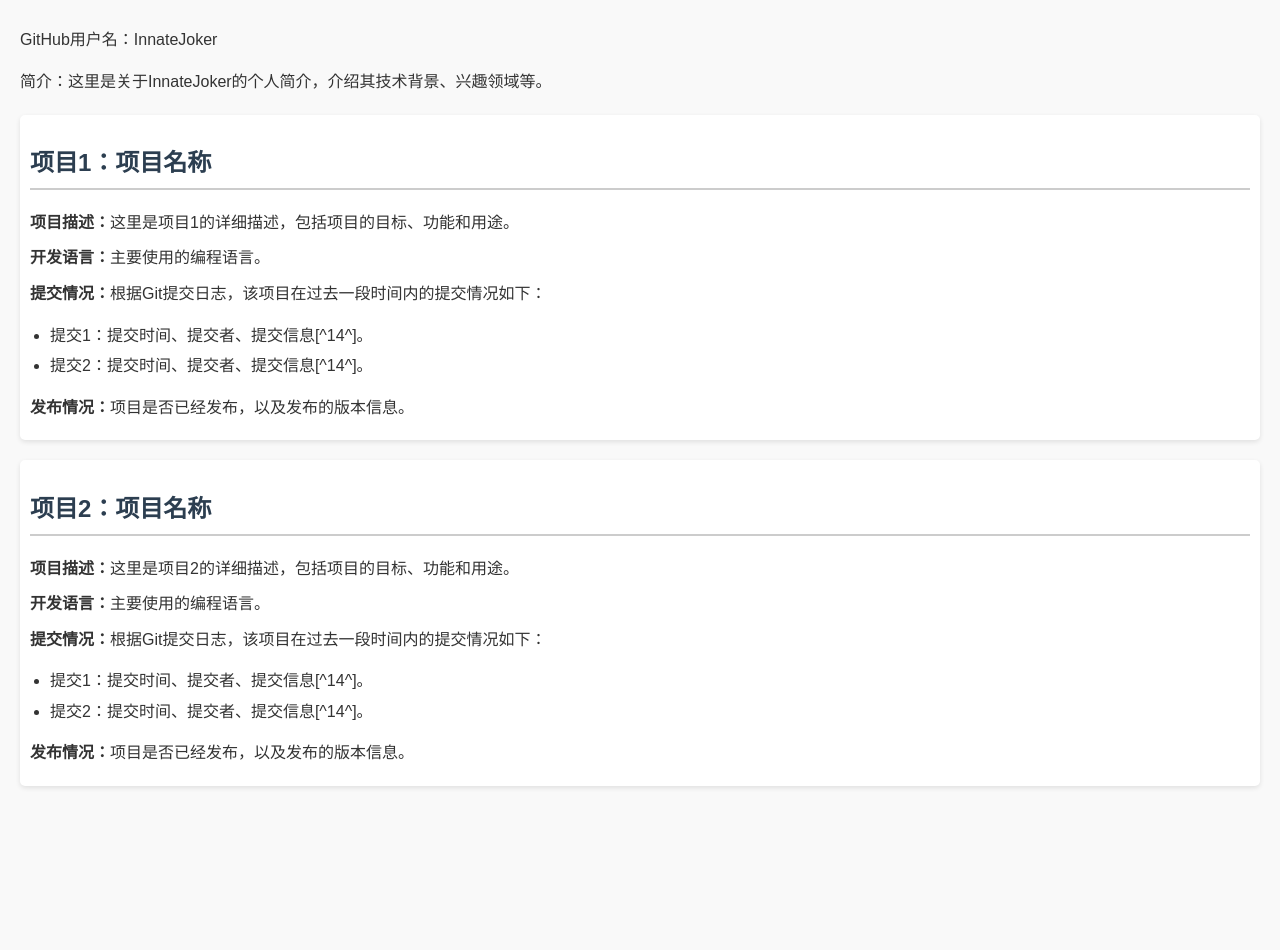
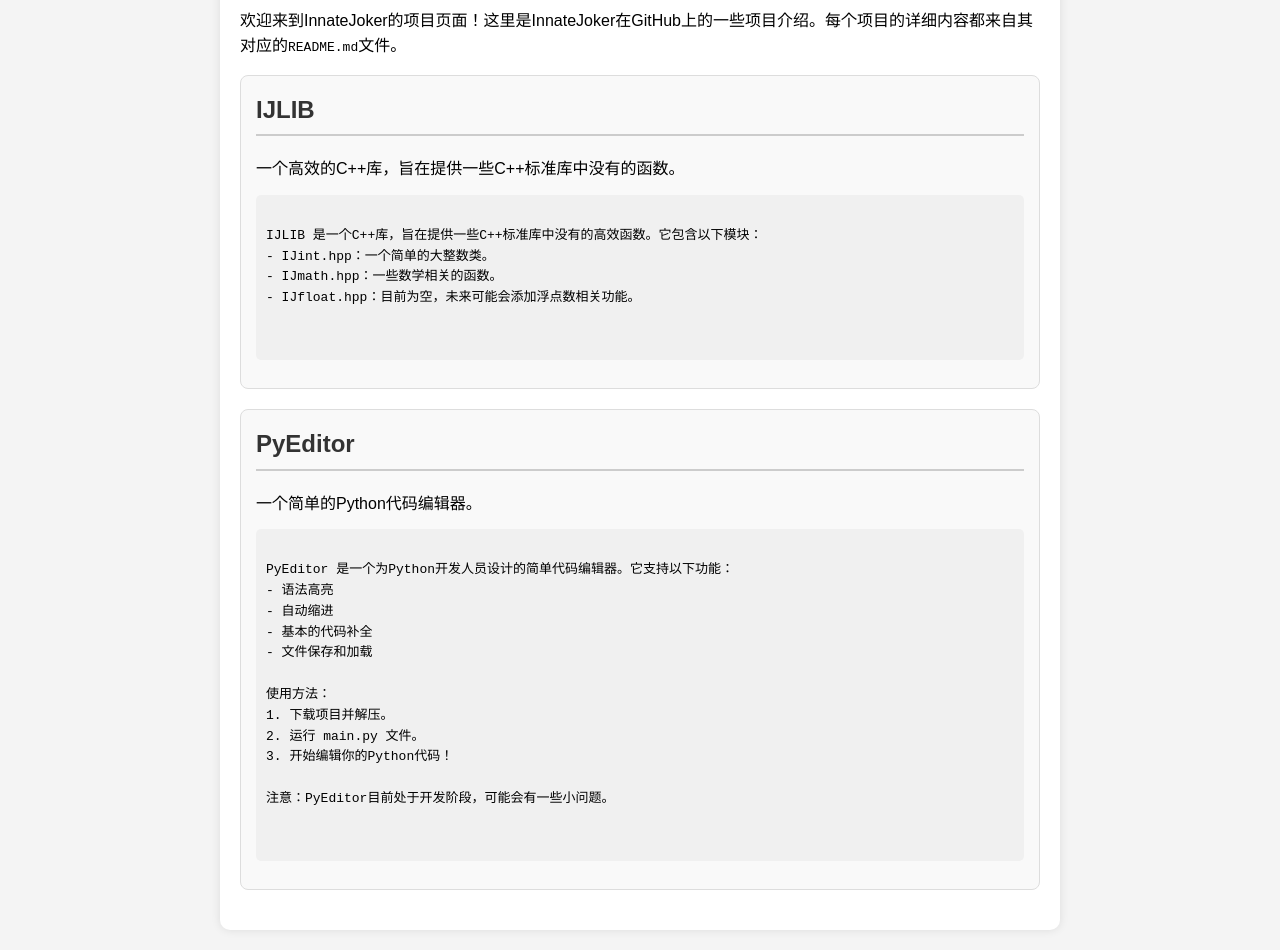
Before and after one commit to InnateJoker/InnateJoker.github.io, a plain HTML site: page index.html in a window 1280 px wide. Shown: the part 125-1075 px from the top of the page. Before the commit the page ends 931 px from the top, so only its background shows below. Drawn offline with Linux system fonts and the light colour scheme.

Commit message:
Update index.html

```diff
--- a/index.html
+++ b/index.html
@@ -3,77 +3,99 @@
 <head>
     <meta charset="UTF-8">
     <meta name="viewport" content="width=device-width, initial-scale=1.0">
-    <title>InnateJoker的项目自述</title>
+    <title>InnateJoker的项目介绍</title>
     <style>
         body {
             font-family: Arial, sans-serif;
             line-height: 1.6;
-            margin: 20px;
-            background-color: #f9f9f9;
+            margin: 0;
+            padding: 0;
+            background-color: #f4f4f4;
+        }
+        .container {
+            max-width: 800px;
+            margin: 20px auto;
+            padding: 20px;
+            background: #fff;
+            border-radius: 10px;
+            box-shadow: 0 0 10px rgba(0, 0, 0, 0.1);
+        }
+        h1, h2 {
             color: #333;
         }
-        h1, h2 {
-            color: #2c3e50;
-        }
-        .profile {
+        h1 {
+            text-align: center;
             margin-bottom: 20px;
         }
         .project {
             margin-bottom: 20px;
-            padding: 10px;
-            background-color: #fff;
-            border-radius: 5px;
-            box-shadow: 0 2px 5px rgba(0, 0, 0, 0.1);
+            padding: 15px;
+            background: #f9f9f9;
+            border-radius: 8px;
+            border: 1px solid #ddd;
         }
         .project h2 {
+            margin-top: 0;
             border-bottom: 2px solid #ccc;
             padding-bottom: 5px;
         }
         .project p {
             margin: 10px 0;
         }
-        .project ul {
-            padding-left: 20px;
+        .project pre {
+            background: #f0f0f0;
+            padding: 10px;
+            border-radius: 5px;
+            overflow-x: auto;
         }
-        .project ul li {
-            margin-bottom: 5px;
+        .project img {
+            max-width: 100%;
+            border-radius: 5px;
         }
     </style>
 </head>
 <body>
-    <h1>InnateJoker的项目自述</h1>
-    <div class="profile">
-        <h2>关于InnateJoker</h2>
-        <p>GitHub用户名：InnateJoker</p>
-        <p>简介：这里是关于InnateJoker的个人简介，介绍其技术背景、兴趣领域等。</p>
+    <div class="container">
+        <h1>InnateJoker的项目介绍</h1>
+        <p>欢迎来到InnateJoker的项目页面！这里是InnateJoker在GitHub上的一些项目介绍。每个项目的详细内容都来自其对应的<code>README.md</code>文件。</p>
+
+        <!-- IJLIB Project -->
+        <div class="project">
+            <h2>IJLIB</h2>
+            <p>一个高效的C++库，旨在提供一些C++标准库中没有的函数。</p>
+            <pre>
+                <code>
+IJLIB 是一个C++库，旨在提供一些C++标准库中没有的高效函数。它包含以下模块：
+- IJint.hpp：一个简单的大整数类。
+- IJmath.hpp：一些数学相关的函数。
+- IJfloat.hpp：目前为空，未来可能会添加浮点数相关功能。
+                </code>
+            </pre>
+        </div>
+
+        <!-- PyEditor Project -->
+        <div class="project">
+            <h2>PyEditor</h2>
+            <p>一个简单的Python代码编辑器。</p>
+            <pre>
+                <code>
+PyEditor 是一个为Python开发人员设计的简单代码编辑器。它支持以下功能：
+- 语法高亮
+- 自动缩进
+- 基本的代码补全
+- 文件保存和加载
+
+使用方法：
+1. 下载项目并解压。
+2. 运行 main.py 文件。
+3. 开始编辑你的Python代码！
+
+注意：PyEditor目前处于开发阶段，可能会有一些小问题。
+                </code>
+            </pre>
+        </div>
+
+        <!-- 其他项目可以继续添加 -->
     </div>
-
-    <div class="project">
-        <h2>项目1：项目名称</h2>
-        <p><strong>项目描述：</strong>这里是项目1的详细描述，包括项目的目标、功能和用途。</p>
-        <p><strong>开发语言：</strong>主要使用的编程语言。</p>
-        <p><strong>提交情况：</strong>根据Git提交日志，该项目在过去一段时间内的提交情况如下：</p>
-        <ul>
-            <li>提交1：提交时间、提交者、提交信息[^14^]。</li>
-            <li>提交2：提交时间、提交者、提交信息[^14^]。</li>
-            <!-- 根据实际提交情况继续添加 -->
-        </ul>
-        <p><strong>发布情况：</strong>项目是否已经发布，以及发布的版本信息。</p>
-    </div>
-
-    <div class="project">
-        <h2>项目2：项目名称</h2>
-        <p><strong>项目描述：</strong>这里是项目2的详细描述，包括项目的目标、功能和用途。</p>
-        <p><strong>开发语言：</strong>主要使用的编程语言。</p>
-        <p><strong>提交情况：</strong>根据Git提交日志，该项目在过去一段时间内的提交情况如下：</p>
-        <ul>
-            <li>提交1：提交时间、提交者、提交信息[^14^]。</li>
-            <li>提交2：提交时间、提交者、提交信息[^14^]。</li>
-            <!-- 根据实际提交情况继续添加 -->
-        </ul>
-        <p><strong>发布情况：</strong>项目是否已经发布，以及发布的版本信息。</p>
-    </div>
-
-    <!-- 根据实际项目数量继续添加项目介绍 -->
 </body>
 </html>
```
